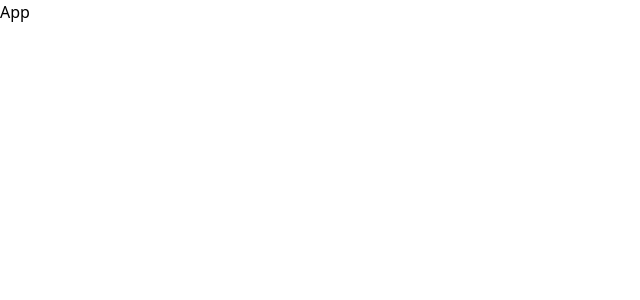
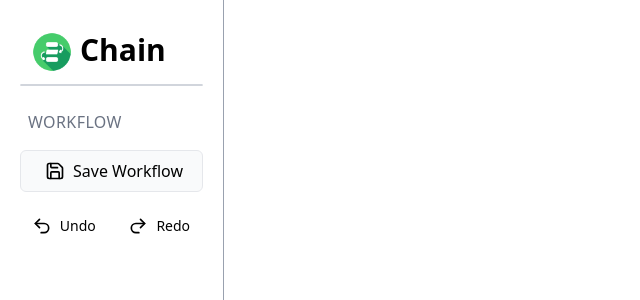
Before and after one commit to adityarajsrv/Chain, a React (Vite) app in the folder frontend/: page / in a window 1280 px wide. Shown: the top 300 px of the page, without its empty margins (0-640 px from the left). Built offline with nearby package versions, Linux system fonts and the light colour scheme.

Commit message:
Dashboard UI skeleton setup done

```diff
--- a/frontend/package.json
+++ b/frontend/package.json
@@ -11,6 +11,7 @@
   },
   "dependencies": {
     "@tailwindcss/vite": "^4.1.18",
+    "lucide-react": "^0.563.0",
     "react": "^18.3.1",
     "react-dom": "^18.3.1",
     "tailwindcss": "^4.1.18"
--- a/frontend/src/App.jsx
+++ b/frontend/src/App.jsx
@@ -1,6 +1,10 @@
+import Dashboard from "./pages/Dashboard"
+
 const App = () => {
   return (
-    <div>App</div>
+    <div>
+      <Dashboard />
+    </div>
   )
 }
 
--- /dev/null
+++ b/frontend/src/components/Workflow.jsx
@@ -0,0 +1,9 @@
+const Workflow = () => {
+  return (
+    <main className="ml-64 px-8 min-h-screen text-white">
+
+    </main>
+  )
+}
+
+export default Workflow
--- /dev/null
+++ b/frontend/src/pages/Dashboard.jsx
@@ -0,0 +1,13 @@
+import Sidebar from "../components/Sidebar"
+import Workflow from "../components/Workflow"
+
+const Dashboard = () => {
+  return (
+    <div className="min-h-screen">
+        <Sidebar />
+        <Workflow />
+    </div>
+  )
+}
+
+export default Dashboard
```
Also changed, not shown: 1 other file (tests, documents, lock files or other folders).
